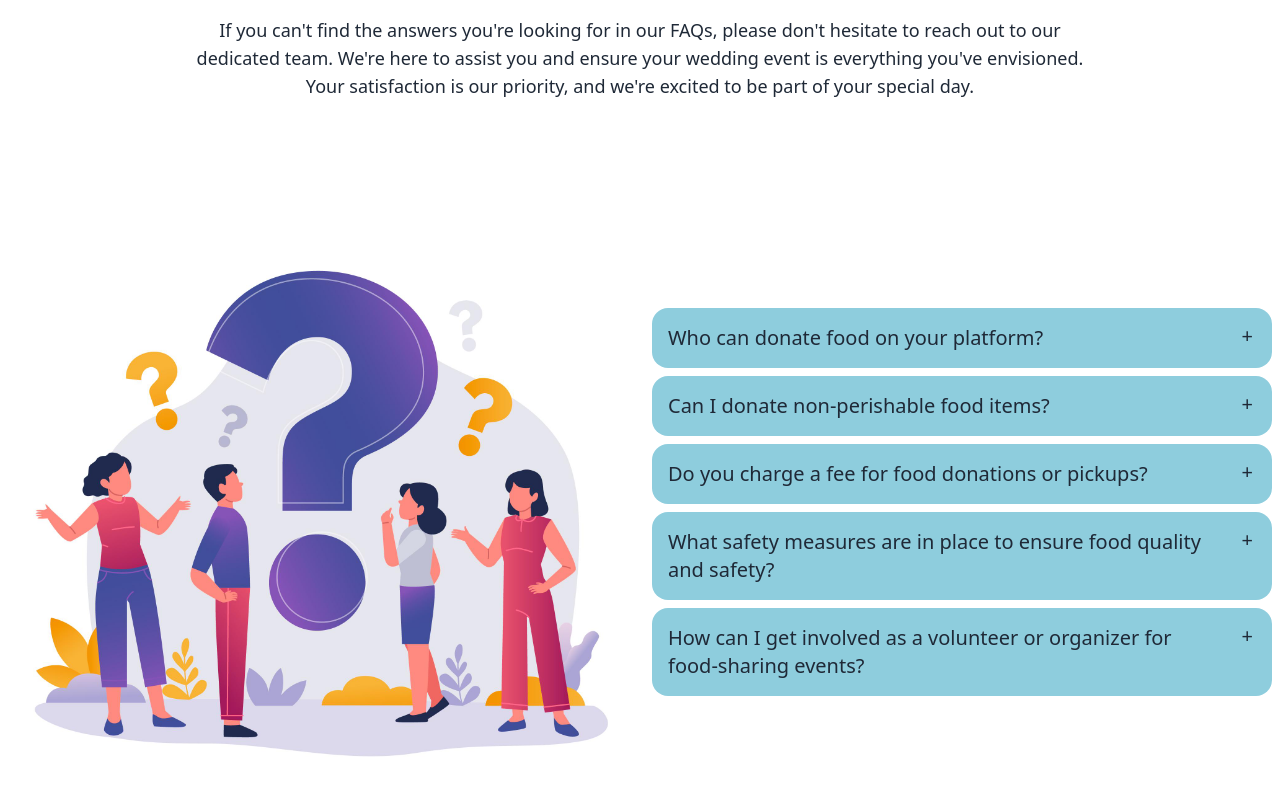
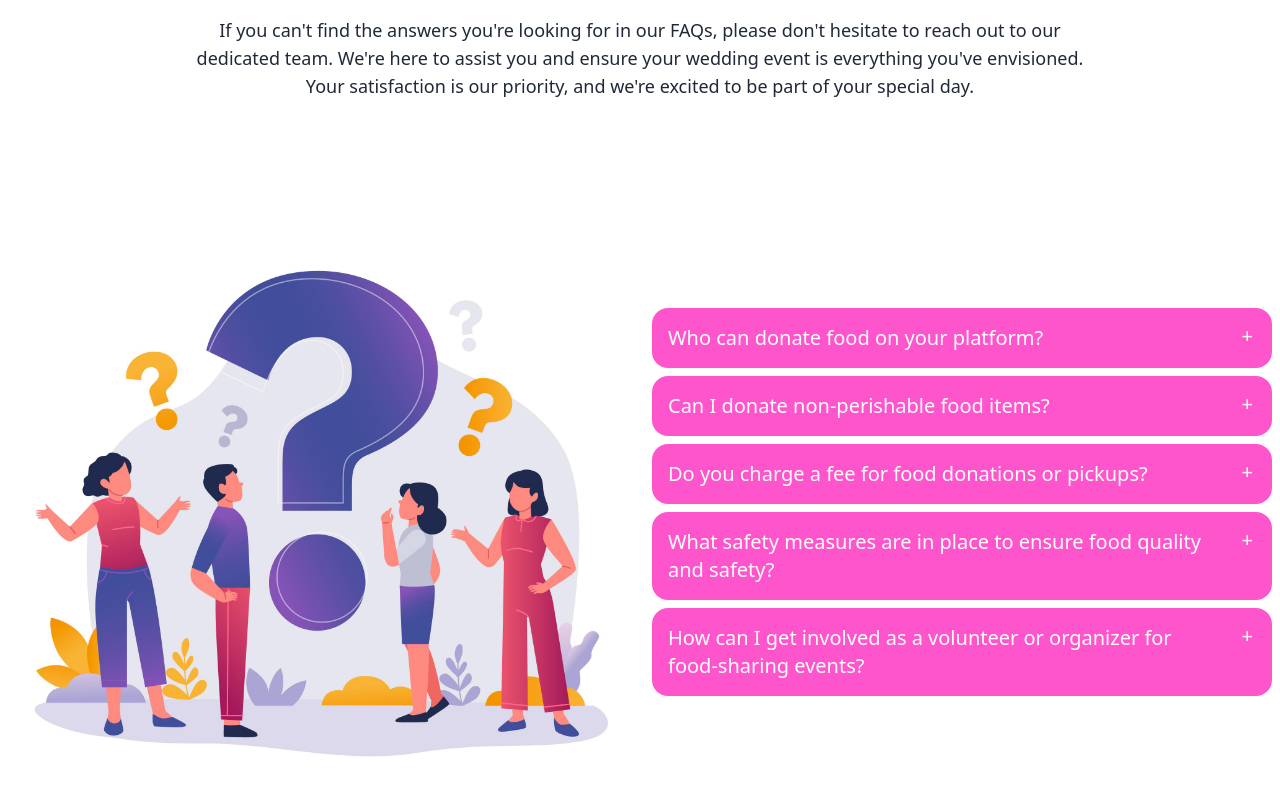
Before and after one commit to Bikash-Dev-Bk/share-eats-client, a React (Vite) app: page / in a window 1280 px wide. Shown: the part 3088-3882 px from the top of the page. Built offline with nearby package versions, Linux system fonts and the light colour scheme; no server answers.

Commit message:
FAQ update

```diff
--- a/src/pages/Home/FAQ/FAQ.jsx
+++ b/src/pages/Home/FAQ/FAQ.jsx
@@ -15,57 +15,57 @@ const FAQ = () => {
         </div>
         <div className="flex-1"
         >
-          <div className="collapse collapse-plus bg-[#8ECDDD] mb-2">
+          <div className="collapse collapse-plus bg-[#FF55CC] mb-2">
             <input type="radio" name="my-accordion-3" />
-            <div className="collapse-title text-xl font-medium">
+            <div className="collapse-title text-xl text-white font-medium">
             Who can donate food on your platform?
             </div>
             <div className="collapse-content">
-              <p>
+               <p className="text-white">
               Individuals, restaurants, caterers, and businesses can all donate food through our platform. We welcome any surplus food that meets safety and quality standards.
               </p>
             </div>
           </div>
-          <div className="collapse collapse-plus bg-[#8ECDDD] mb-2">
+          <div className="collapse collapse-plus bg-[#FF55CC] mb-2">
             <input type="radio" name="my-accordion-3" />
-            <div className="collapse-title text-xl font-medium">
+            <div className="collapse-title text-xl text-white font-medium">
             Can I donate non-perishable food items?
             </div>
             <div className="collapse-content">
-              <p>
+               <p className="text-white">
               Yes, we accept non-perishable food items. However, please keep in mind that perishable items, when handled safely, can have a more immediate impact in reducing food waste.
               </p>
             </div>
           </div>
-          <div className="collapse collapse-plus bg-[#8ECDDD] mb-2">
+          <div className="collapse collapse-plus bg-[#FF55CC] mb-2">
             <input type="radio" name="my-accordion-3" />
-            <div className="collapse-title text-xl font-medium">
+            <div className="collapse-title text-xl text-white font-medium">
             Do you charge a fee for food donations or pickups?
             </div>
             <div className="collapse-content">
-              <p>
+               <p className="text-white">
               Our platform is designed to be cost-free for both donors and recipients. We do not charge any fees for the donation process.
               </p>
             </div>
           </div>
-          <div className="collapse collapse-plus bg-[#8ECDDD] mb-2">
+          <div className="collapse collapse-plus bg-[#FF55CC] mb-2">
             <input type="radio" name="my-accordion-3" />
-            <div className="collapse-title text-xl font-medium">
+            <div className="collapse-title text-xl text-white font-medium">
             What safety measures are in place to ensure food quality and safety?
             </div>
             <div className="collapse-content">
-              <p>
+               <p className="text-white">
               We prioritize food safety. Our guidelines and resources are in line with food safety standards. We encourage donors to follow best practices and guidelines to ensure the quality and safety of the food they donate.
               </p>
             </div>
           </div>
-          <div className="collapse collapse-plus bg-[#8ECDDD] mb-2">
+          <div className="collapse collapse-plus bg-[#FF55CC] mb-2">
             <input type="radio" name="my-accordion-3" />
-            <div className="collapse-title text-xl font-medium">
+            <div className="collapse-title text-xl text-white font-medium">
             How can I get involved as a volunteer or organizer for food-sharing events?
             </div>
             <div className="collapse-content">
-              <p>
+               <p className="text-white">
               To get involved, visit our "Get Involved" section on the website. You can find information on volunteering opportunities and organizing events there.
               </p>
             </div>
--- a/src/pages/Home/Team/Person/Person.jsx
+++ b/src/pages/Home/Team/Person/Person.jsx
@@ -4,7 +4,7 @@ const Person = ({ person }) => {
   const { name, photo, designation } = person;
 
   return (
-    <div className="border-2 border-base-200 hover:border-[#D70F64] rounded-xl p-5">
+    <div className="border-2 border-gray-300 hover:border-[#D70F64] rounded-xl p-5">
       <img src={photo} className=" rounded-full" alt="" />
       <div className="mt-5">
         <h2 className="text-2xl font-bold text-center">{name}</h2>
```
